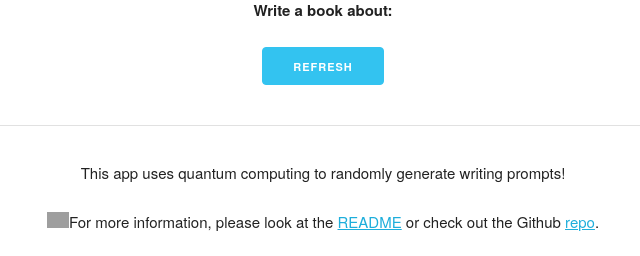
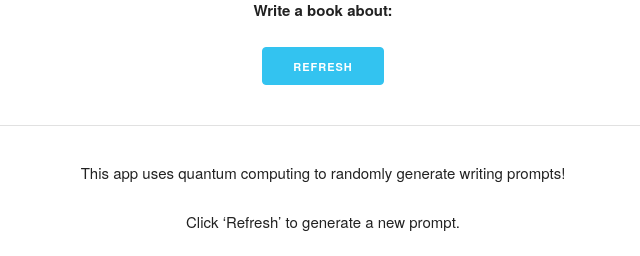
Before and after one commit to quantum-kittens/quantum-prompt-generator, a Flask app: template templates/index.html in a window 1280 px wide. Shown: the part 1129-1385 px from the top of the page, without its empty margins (317-957 px from the left). Run offline with Flask 2, Linux system fonts and the light colour scheme; the template is opened without the code that fills it, so the values that code supplies are empty; some libraries are stand-ins or nearby versions; grey boxes are pictures that could not be loaded.

Commit message:
Update index.html

```diff
--- a/templates/index.html
+++ b/templates/index.html
@@ -37,8 +37,10 @@
   <hr>
   <h6 class="centering">
     <p> This app uses quantum computing to randomly generate writing prompts! </p>
-    <p><img src="https://www.radhapyarisandhir.com/wp-content/uploads/2020/10/info_icon.png" width="22">For more information, please look at the <a href="https://www.radhapyarisandhir.com/wp-content/uploads/2020/10/dnd_mustarter_kit_README.pdf">README</a>
-      or check out the Github <a href="https://github.com/quantum-kittens/dnd-mustarter-kit/">repo</a>.</p>
+    <p> Click ‘Refresh’ to generate a new prompt. </p>
+    <p>If the same prompt shows up a number of times, don't worry! Simply click Refresh until you get a new one!</p>
+    <p><img src="https://www.radhapyarisandhir.com/wp-content/uploads/2020/10/info_icon.png" width="22">For more information, please look at the <a href="https://github.com/quantum-kittens/quantum-prompt-generator/blob/main/README.md">README</a>
+      or check out the Github <a href="https://github.com/quantum-kittens/quantum-prompt-generator">repo</a>.</p>
       <img src="https://www.radhapyarisandhir.com/wp-content/uploads/2020/11/Gotham-Writers-Logo.png" style="width:30%;" >
   </h6>
 
@@ -54,6 +56,7 @@
 {% block footer %}
 <hr>
 <h6 class="centering">
+  Created by <a href="https://www.radhapyarisandhir.com/">Radha Pyari Sandhir</a> and <a href="https://soham.dev/">Soham Pal</a>.
   <a href="https://unsplash.com/@amadorloureiroblanco">Photo by Amador Loureiro on Unsplash</a>
 </h6>
 
```
